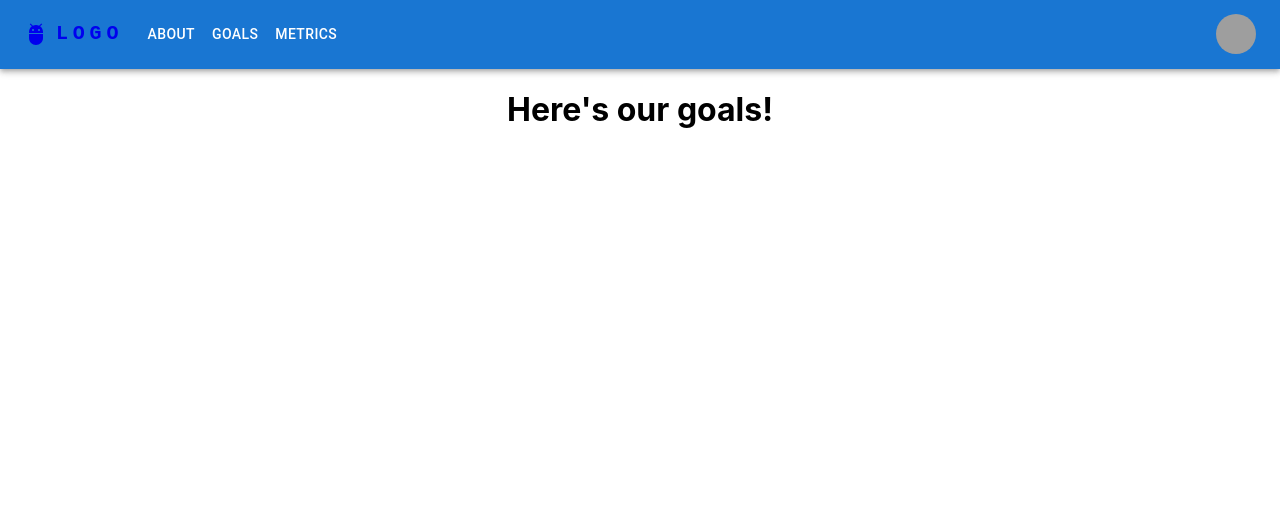
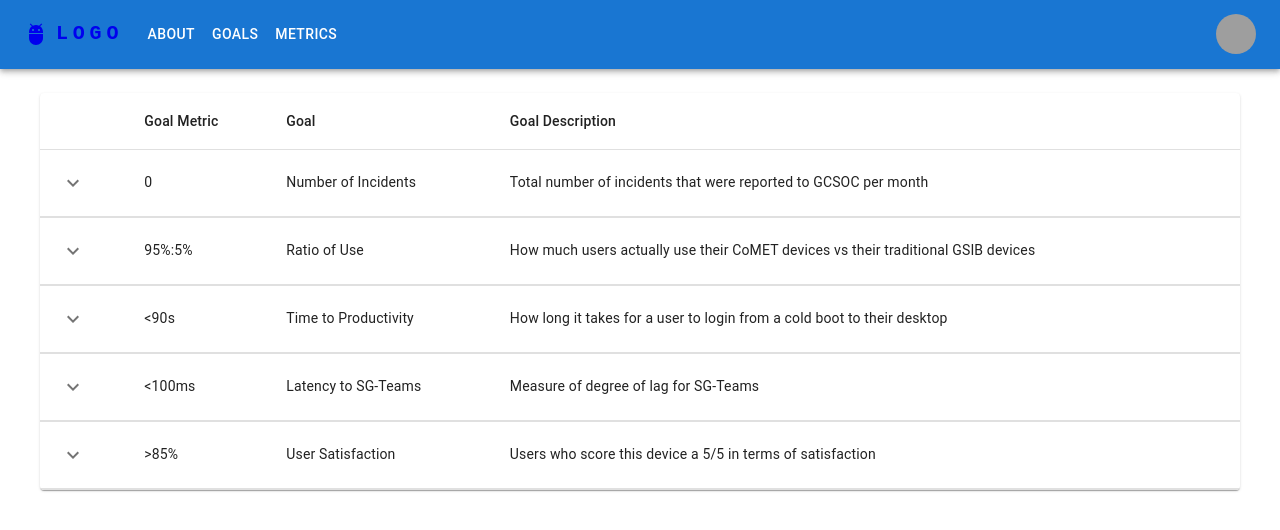
Before and after one commit to choobacca-bacca/ngep-dashboard, a React (Create React App) app: page /goals in a window 1280 px wide. Shown: the top 530 px of the page. Built offline with nearby package versions, Linux system fonts and the light colour scheme; grey boxes are pictures that could not be loaded.

Commit message:
added goal descriptions and hidden stuff

```diff
--- a/src/pages/Goals.tsx
+++ b/src/pages/Goals.tsx
@@ -1,8 +1,118 @@
 // AboutNGEP.js
-import React from 'react';
+import * as React from 'react';
+import Box from '@mui/material/Box';
+import Collapse from '@mui/material/Collapse';
+import IconButton from '@mui/material/IconButton';
+import Table from '@mui/material/Table';
+import TableBody from '@mui/material/TableBody';
+import TableCell from '@mui/material/TableCell';
+import TableContainer from '@mui/material/TableContainer';
+import TableHead from '@mui/material/TableHead';
+import TableRow from '@mui/material/TableRow';
+import Typography from '@mui/material/Typography';
+import Paper from '@mui/material/Paper';
+import KeyboardArrowDownIcon from '@mui/icons-material/KeyboardArrowDown';
+import KeyboardArrowUpIcon from '@mui/icons-material/KeyboardArrowUp';
+import Stack from '@mui/joy/Stack';
+
+function createData(
+	Goal_metric: string,
+	Goal: string,
+	Goal_Description: string,
+	Goal_reasoning: string
+  ) {
+	return {
+		Goal_metric,
+		Goal,
+		Goal_Description,
+		Goal_reasoning
+	};
+  }
+
+  function Row(props: { row: ReturnType<typeof createData> }) {
+	const { row } = props;
+	const [open, setOpen] = React.useState(false);
+
+	return (
+	  <React.Fragment>
+		<TableRow sx={{ '& > *': { borderBottom: 'unset' } }}>
+		  <TableCell>
+			<IconButton
+			  aria-label="expand row"
+			  size="small"
+			  onClick={() => setOpen(!open)}
+			>
+			  {open ? <KeyboardArrowUpIcon /> : <KeyboardArrowDownIcon />}
+			</IconButton>
+		  </TableCell>
+		  <TableCell component="th" scope="row">
+			{row.Goal_metric}
+		  </TableCell>
+		  <TableCell align="left">{row.Goal}</TableCell>
+		  <TableCell align="left">{row.Goal_Description}</TableCell>
+		</TableRow>
+		<TableRow>
+		  <TableCell style={{ paddingBottom: 0, paddingTop: 0 }} colSpan={6}>
+			<Collapse in={open} timeout="auto" unmountOnExit>
+			  <Box sx={{ margin: 1 }}>
+				<Typography variant="h6" gutterBottom component="div">
+				  Goal Description
+				</Typography>
+				<Table size="small" aria-label="purchases">
+				  <TableHead>
+					<TableRow>
+					  <TableCell>{row.Goal_reasoning}</TableCell>
+					</TableRow>
+				  </TableHead>
+				</Table>
+			  </Box>
+			</Collapse>
+		  </TableCell>
+		</TableRow>
+	  </React.Fragment>
+	);
+  }
+
+  const rows = [
+	createData('0', "Number of Incidents", "Total number of incidents that were reported to GCSOC per month",
+	"This is the final outcome that we want to drive towards. We acknowledge that this is not necessarily a good indicator of how effective our security posture as it can be also affected by the number of attacks that even take place in the first place, but we believe that this is the outcome we want to be driving for." ),
+	createData("95%:5%", "Ratio of Use", "How much users actually use their CoMET devices vs their traditional GSIB devices", "We need an actual indicator that proves that this device is an improvement compared to the traditional GSIB devices. Officers are able to rely on the NGEP to perform their work effectively and do not need to rely on their GSIB for day-to-day work."),
+	createData("<90s", "Time to Productivity", "How long it takes for a user to login from a cold boot to their desktop", "This is how efficient our endpoint devices are. We believe that officers should not have to wait 10-15 min for their laptop to turn on after returning from a break. The device should be able to boot up within 90s and get our officers to productivity ASAP."),
+	createData('<100ms', "Latency to SG-Teams", "Measure of degree of lag for SG-Teams", " Also, as part of an efficient workplace, where Teams is a central collaborative tool for our public officer. MS documentation states that in order for teams to be effective, it needs to have less than 100ms latency, and as we more towards hybrid workplace experience, we should ensure that this tool is effective in doing so."),
+	createData('>85%', "User Satisfaction", "Users who score this device a 5/5 in terms of satisfaction", "Users must be willing to score this as a 5/5 and it shows that the product meets or exceeds expectations. The user satisfaction should be a bit of a moonshot (we know about the difficulty of pleasing a singaporean), and we should continuously hold ourselves to a high standard"),
+  ];
+
 
 function Goals (){
-	return <h1>Here's our goals!</h1>
+	return (
+		<Stack
+	direction="column"
+	justifyContent="center"
+	alignItems="center"
+	spacing={2}
+	p={3}
+	>
+
+
+	<TableContainer component={Paper} sx={{ maxWidth: 1200 }}>
+      <Table aria-label="collapsible table">
+        <TableHead>
+          <TableRow>
+            <TableCell />
+            <TableCell>Goal Metric</TableCell>
+            <TableCell align="left">Goal</TableCell>
+            <TableCell align="left">Goal Description</TableCell>
+          </TableRow>
+        </TableHead>
+        <TableBody>
+          {rows.map((row) => (
+            <Row key={row.Goal} row={row} />
+          ))}
+        </TableBody>
+      </Table>
+    </TableContainer>
+	</Stack>
+  );
 }
 
 export default Goals;
```
